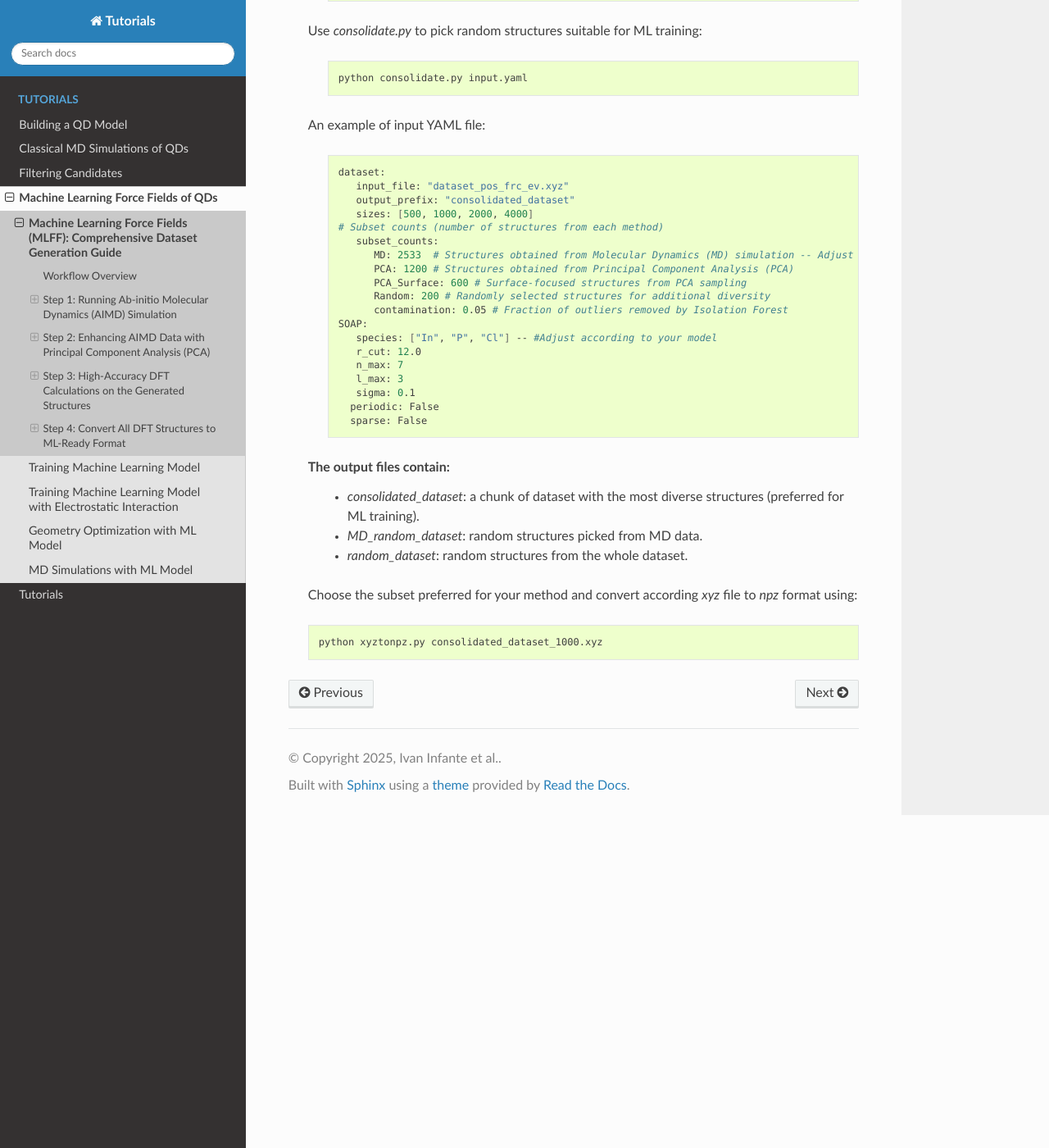
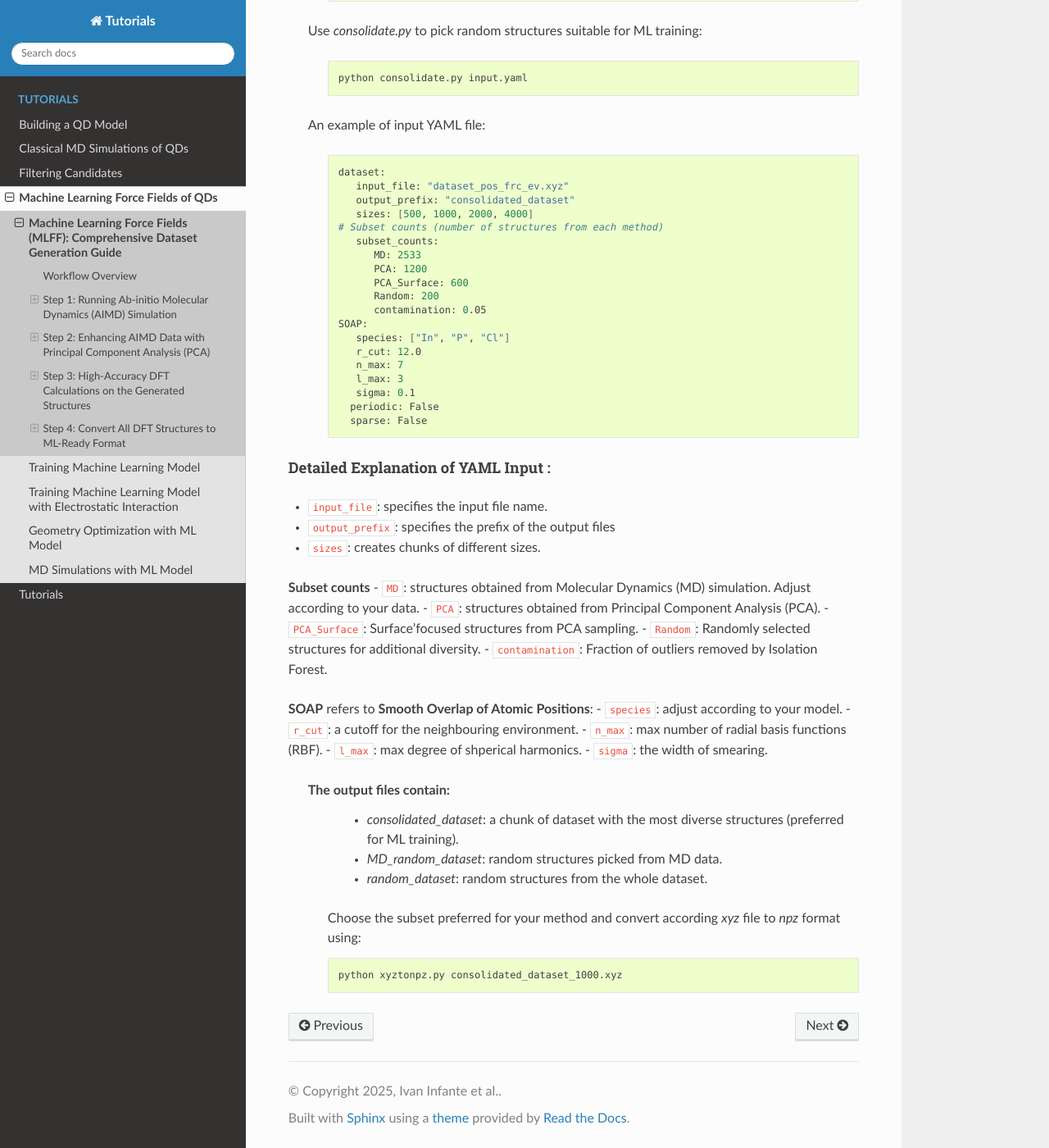
Before and after one commit to nlesc-nano/Tutorials, a Sphinx documentation site: the page built from docs/Machine_Learning_Force_Fields/Dataset_Preparation.rst, in a window 1280 px wide and 1400 px high, scrolled down 9519 px. Shown: the whole window at 82% size. Built offline with Sphinx 7.4.7 and the Read the Docs theme 3.1.0, drawn with Linux system fonts in a browser that asks for light colours.

Commit message:
Update Dataset_Preparation.rst

```diff
--- a/docs/Machine_Learning_Force_Fields/Dataset_Preparation.rst
+++ b/docs/Machine_Learning_Force_Fields/Dataset_Preparation.rst
@@ -489,13 +489,13 @@ Step 4: Convert All DFT Structures to ML-Ready Format
          sizes: [500, 1000, 2000, 4000]
       # Subset counts (number of structures from each method)
          subset_counts:
-            MD: 2533  # Structures obtained from Molecular Dynamics (MD) simulation -- Adjust according to your model
-            PCA: 1200 # Structures obtained from Principal Component Analysis (PCA)
-            PCA_Surface: 600 # Surface-focused structures from PCA sampling
-            Random: 200 # Randomly selected structures for additional diversity
-            contamination: 0.05 # Fraction of outliers removed by Isolation Forest
+            MD: 2533
+            PCA: 1200
+            PCA_Surface: 600
+            Random: 200
+            contamination: 0.05
       SOAP:
-         species: ["In", "P", "Cl"] -- #Adjust according to your model
+         species: ["In", "P", "Cl"]
          r_cut: 12.0
          n_max: 7
          l_max: 3
@@ -503,7 +503,26 @@ Step 4: Convert All DFT Structures to ML-Ready Format
         periodic: False
         sparse: False
 
-  The output files contain:
+Detailed Explanation of YAML Input :
+^^^^^^^^^^^^^^^^^^^^^^^^^^^^^^^^^^
+- ``input_file``: specifies the input file name.
+- ``output_prefix``: specifies the prefix of the output files
+- ``sizes``: creates chunks of different sizes.
+**Subset counts**
+- ``MD``: structures obtained from Molecular Dynamics (MD) simulation. Adjust according to your data.
+- ``PCA``: structures obtained from Principal Component Analysis (PCA).
+- ``PCA_Surface``: Surface'focused structures from PCA sampling.
+- ``Random``: Randomly selected structures for additional diversity.
+- ``contamination``: Fraction of outliers removed by Isolation Forest.
+
+**SOAP** refers to **Smooth Overlap of Atomic Positions**:
+- ``species``: adjust according to your model.
+- ``r_cut``: a cutoff for the neighbouring environment.
+- ``n_max``: max number of radial basis functions (RBF).
+- ``l_max``: max degree of shperical harmonics.
+- ``sigma``: the width of smearing.
+
+ The output files contain:
      * `consolidated_dataset`: a chunk of dataset with the most diverse structures (preferred for ML training).
      * `MD_random_dataset`: random structures picked from MD data.
      * `random_dataset`: random structures from the whole dataset.
```
